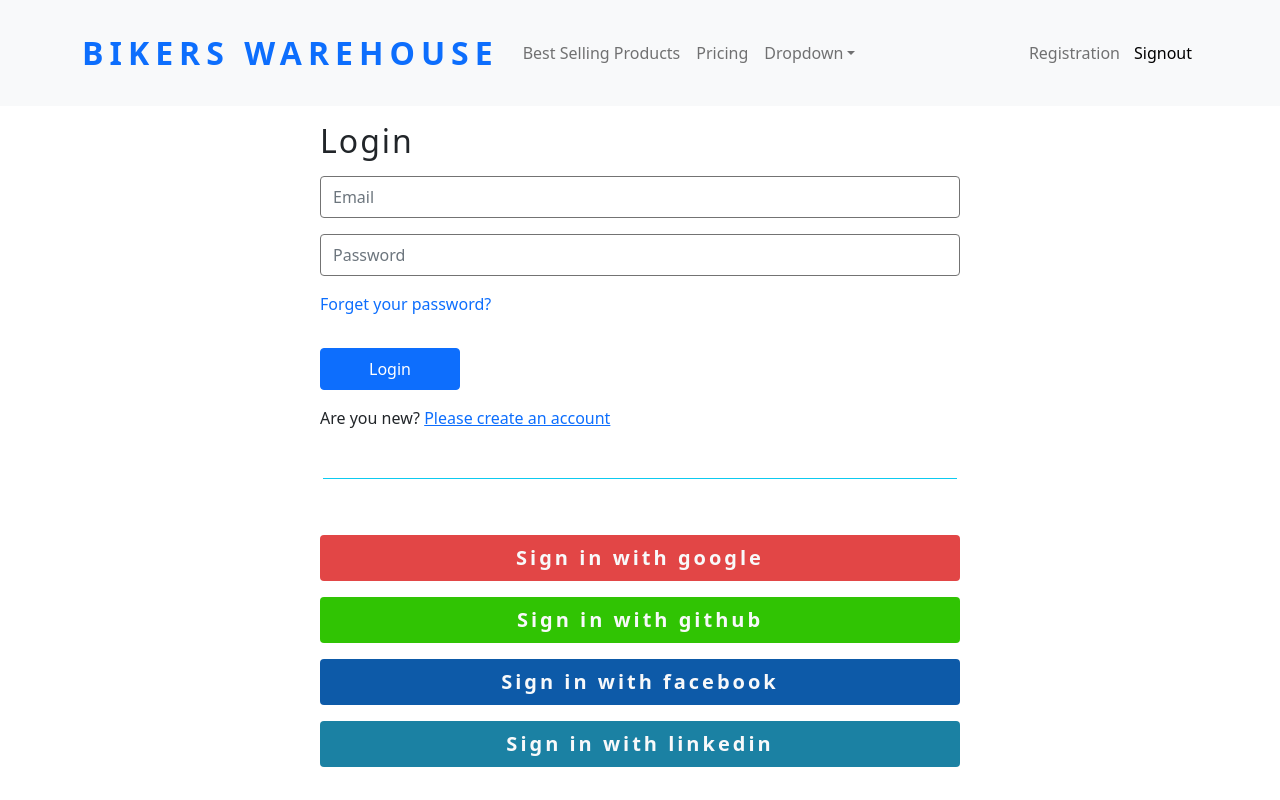
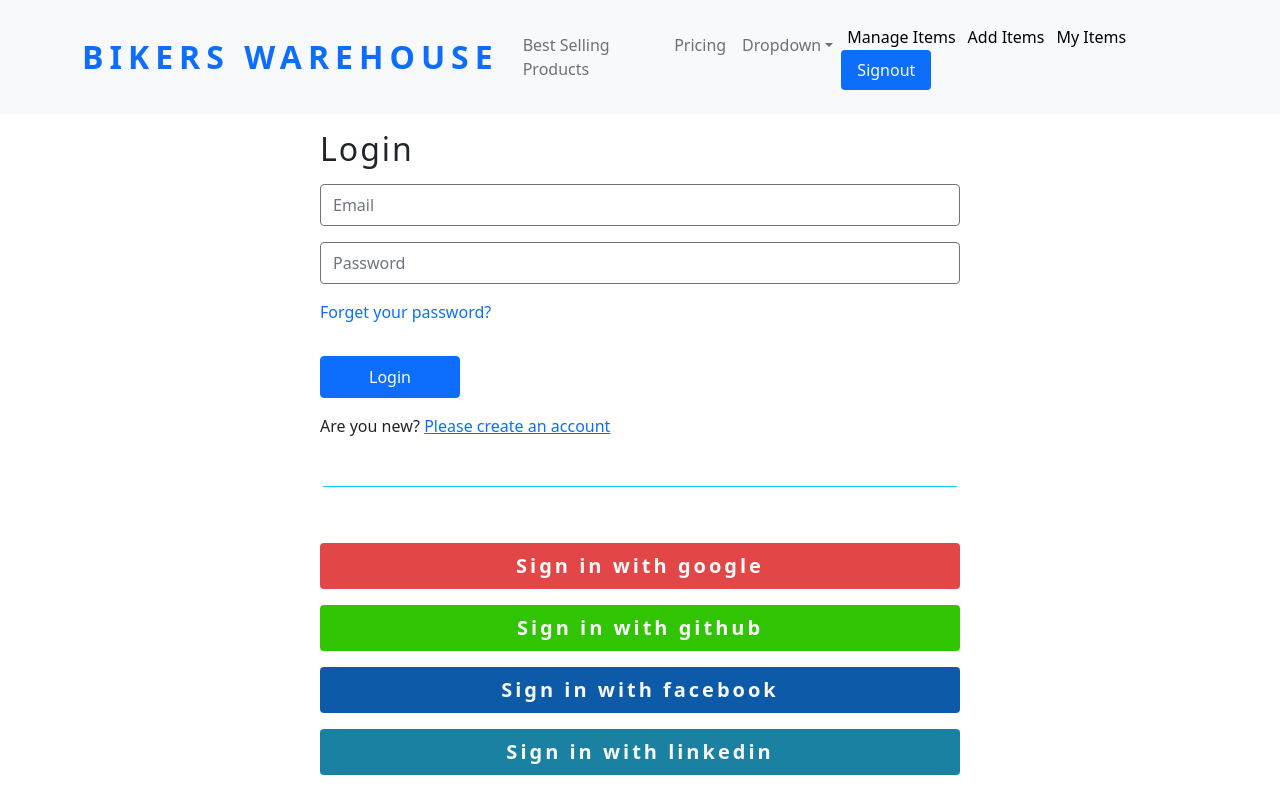
Before and after one commit to Ashik-Sarker/Bikers-WareHouse-Client, a React (Create React App) app: page /login in a window 1280 px wide. Shown: the top 800 px of the page. Built offline with nearby package versions, Linux system fonts and the light colour scheme; no server answers; sample sign-in values are in the browser's storage.

Commit message:
google login done

```diff
--- a/src/pages/Authentication/SocialLogin/SocialLogin.js
+++ b/src/pages/Authentication/SocialLogin/SocialLogin.js
@@ -1,10 +1,25 @@
 import React from 'react';
+import { useSignInWithGoogle } from 'react-firebase-hooks/auth';
+import { useLocation, useNavigate } from 'react-router-dom';
+import auth from '../../../firebase.init';
+import Loading from '../../Common/Loading/Loading';
 
 const SocialLogin = () => {
+    const navigate = useNavigate();
+    const location = useLocation();
+    let from = location.state?.from?.pathname || "/";
+    const [signInWithGoogle, user, loading, error] = useSignInWithGoogle(auth);
+    if (loading) {
+        return <Loading></Loading>
+    }
+    if (user) {
+        navigate(from, { replace: true });
+    }
+
     return (
         <div>
             <div>
-                <button style={{letterSpacing:"3px",background:"#e24646"}} className='border-0 w-100 my-2 py-2 text-light fs-5 rounded fw-bold'>Sign in with google</button>
+                <button onClick={() => signInWithGoogle()} style={{letterSpacing:"3px",background:"#e24646"}} className='border-0 w-100 my-2 py-2 text-light fs-5 rounded fw-bold'>Sign in with google</button>
             </div>
             <div>
                 <button style={{letterSpacing:"3px",background:"#30c403"}} className='border-0 w-100 my-2 py-2 text-light fs-5 rounded fw-bold'>Sign in with github</button>
--- a/src/pages/Common/Header/Header.js
+++ b/src/pages/Common/Header/Header.js
@@ -32,13 +32,21 @@ const Header = () => {
                 </NavDropdown>
                 </Nav>
                 <Nav>
-                <Nav.Link as={Link} to='/registration'>Registration</Nav.Link>
+
                 {
                     user
                     ?
-                    <button className='border-0 bg-light' onClick={handleSignOut}>Signout</button>
+                    <div>
+                        <button className='border-0 bg-light' onClick={handleSignOut}>Manage Items</button>
+                        <button className='border-0 bg-light' onClick={handleSignOut}>Add Items</button>
+                        <button className='border-0 bg-light' onClick={handleSignOut}>My Items</button>
+                        <button className='border-0 bg-primary text-light rounded py-2 px-3' onClick={handleSignOut}>Signout</button>
+                    </div>
                     :
-                    <Nav.Link as={Link} to='/login'>Login</Nav.Link>
+                    <div>
+                        <Nav.Link style={{display:"inline-block"}} as={Link} to='/login'>Login</Nav.Link>
+                        <Nav.Link style={{display:"inline-block"}} as={Link} to='/registration'>Registration</Nav.Link>
+                    </div>
                 }
 
                 </Nav>
```
